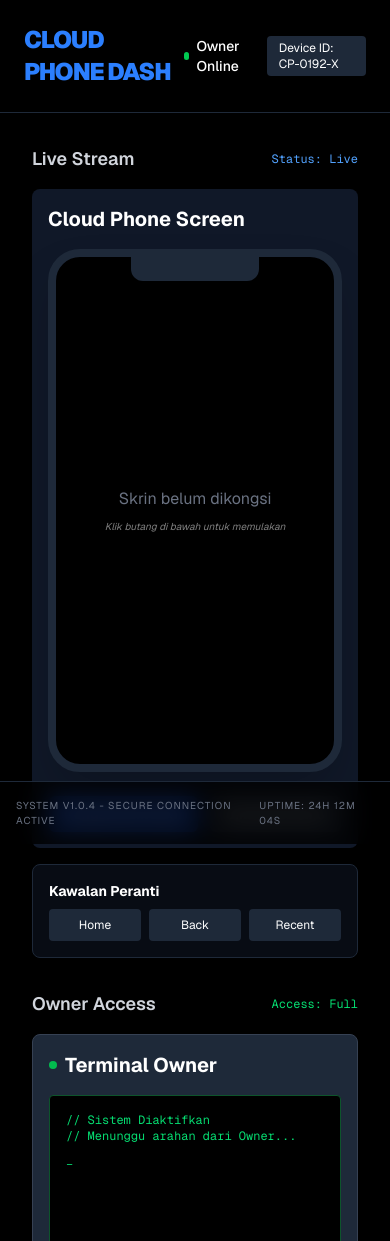
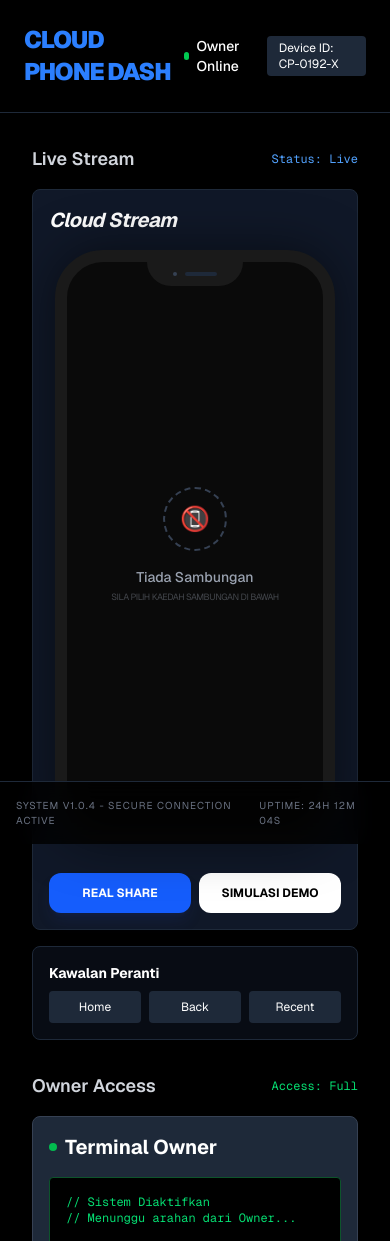
Before and after one commit to Kenza2233/Share-screen-, a Next.js app: page / in a window 390 px wide. Shown: the top 1241 px of the page. Built offline with nearby package versions, Linux system fonts and the light colour scheme.

Commit message:
feat: final polish for cloud phone dashboard with browser support detection and enhanced simulation
Co-authored-by: Kenza2233 <181603302+Kenza2233@users.noreply.github.com>

```diff
--- a/src/components/ScreenShare.tsx
+++ b/src/components/ScreenShare.tsx
@@ -7,11 +7,22 @@ const ScreenShare: React.FC = () => {
   const [isSharing, setIsSharing] = useState(false);
   const [isSimulating, setIsSimulating] = useState(false);
   const [error, setError] = useState<string | null>(null);
+  const [isApiSupported, setIsApiSupported] = useState(true);
+
+  useEffect(() => {
+    // Semak sokongan API sebaik sahaja komponen dimuatkan
+    const supported = !!(navigator.mediaDevices && navigator.mediaDevices.getDisplayMedia);
+    setIsApiSupported(supported);
+
+    if (!supported) {
+      setError("Nota: Pelayar ini tidak menyokong perkongsian skrin real (biasanya memerlukan HTTPS atau pelayar moden). Sila gunakan 'Simulasi Demo'.");
+    }
+  }, []);
 
   const startSharing = async () => {
     setIsSimulating(false);
-    if (!navigator.mediaDevices || !navigator.mediaDevices.getDisplayMedia) {
-      setError("Pelayar anda tidak menyokong perkongsian skrin.");
+    if (!isApiSupported) {
+      setError("Pelayar anda tidak menyokong perkongsian skrin real.");
       return;
     }
 
@@ -56,29 +67,56 @@ const ScreenShare: React.FC = () => {
   };
 
   return (
-    <div className="flex flex-col items-center p-4 bg-gray-900 rounded-lg shadow-lg">
+    <div className="flex flex-col items-center p-4 bg-gray-900 rounded-lg shadow-lg border border-gray-800">
       <div className="flex justify-between w-full mb-4 items-center">
-        <h2 className="text-xl font-bold text-white">Cloud Phone Screen</h2>
+        <h2 className="text-xl font-bold text-white tracking-tight italic">Cloud Stream</h2>
         {isSimulating && (
-          <span className="bg-yellow-600 text-white text-[10px] px-2 py-0.5 rounded animate-pulse">
-            SIMULASI
+          <span className="bg-blue-500/20 text-blue-400 text-[10px] px-2 py-1 rounded-full border border-blue-500/30 animate-pulse font-bold">
+            • SIMULASI AKTIF
           </span>
         )}
       </div>
 
-      <div className="relative w-full aspect-[9/16] max-w-[300px] bg-black rounded-[2rem] overflow-hidden border-[8px] border-gray-800 shadow-2xl">
-        {/* Notch */}
-        <div className="absolute top-0 left-1/2 -translate-x-1/2 w-32 h-6 bg-gray-800 rounded-b-xl z-10"></div>
+      <div className="relative w-full aspect-[9/19] max-w-[280px] bg-[#0a0a0a] rounded-[3rem] overflow-hidden border-[12px] border-[#1a1a1a] shadow-[0_0_50px_rgba(0,0,0,0.5)]">
+        {/* Modern Notch */}
+        <div className="absolute top-0 left-1/2 -translate-x-1/2 w-24 h-6 bg-[#1a1a1a] rounded-b-3xl z-20 flex items-center justify-center gap-2">
+            <div className="w-1 h-1 bg-gray-700 rounded-full"></div>
+            <div className="w-8 h-1 bg-gray-800 rounded-full"></div>
+        </div>
 
         {isSimulating ? (
-          <div className="w-full h-full bg-gradient-to-br from-indigo-900 to-purple-900 flex flex-col items-center justify-center p-6 text-center">
-             <div className="w-16 h-16 bg-white/20 rounded-2xl mb-4 animate-bounce flex items-center justify-center text-3xl">📱</div>
-             <p className="text-white font-bold text-lg mb-2">Peranti Cloud Aktif</p>
-             <p className="text-white/60 text-xs">Menerima data dari pelayan...</p>
-             <div className="mt-8 grid grid-cols-3 gap-3 w-full">
-                {[...Array(9)].map((_, i) => (
-                  <div key={i} className="aspect-square bg-white/10 rounded-lg animate-pulse"></div>
-                ))}
+          <div className="w-full h-full bg-[#050505] flex flex-col relative overflow-hidden">
+             {/* Dynamic BG Effect */}
+             <div className="absolute inset-0 bg-[radial-gradient(circle_at_50%_50%,#1e1b4b_0%,#000_70%)] opacity-50"></div>
+
+             {/* Mock OS Interface */}
+             <div className="relative z-10 flex flex-col h-full p-6 pt-10">
+                <div className="flex justify-between items-center mb-10">
+                    <div className="text-[10px] font-bold text-white/40">9:41</div>
+                    <div className="flex gap-1">
+                        <div className="w-3 h-2 bg-white/40 rounded-[1px]"></div>
+                        <div className="w-3 h-2 bg-white/40 rounded-[1px]"></div>
+                    </div>
+                </div>
+
+                <div className="flex-1 flex flex-col items-center justify-center">
+                    <div className="w-20 h-20 bg-gradient-to-tr from-blue-600 to-indigo-600 rounded-3xl mb-4 shadow-xl shadow-blue-900/20 flex items-center justify-center text-3xl">
+                        📡
+                    </div>
+                    <h3 className="text-white font-black text-xl mb-1">Android 14</h3>
+                    <p className="text-blue-400/80 text-[10px] font-mono uppercase tracking-widest">Connected via Cloud</p>
+
+                    <div className="mt-12 w-full space-y-3">
+                        {[1, 2, 3].map((i) => (
+                            <div key={i} className="h-10 bg-white/5 rounded-xl border border-white/10 flex items-center px-4 animate-pulse" style={{animationDelay: `${i*0.2}s`}}>
+                                <div className="w-4 h-4 bg-white/10 rounded-full mr-3"></div>
+                                <div className="h-2 w-24 bg-white/10 rounded-full"></div>
+                            </div>
+                        ))}
+                    </div>
+                </div>
+
+                <div className="h-1 w-24 bg-white/20 rounded-full self-center mb-2"></div>
              </div>
           </div>
         ) : (
@@ -91,39 +129,51 @@ const ScreenShare: React.FC = () => {
         )}
 
         {!isSharing && (
-          <div className="absolute inset-0 flex flex-col items-center justify-center text-gray-500 p-6 text-center">
-            <p className="mb-2">Skrin belum dikongsi</p>
-            <p className="text-[10px] opacity-50 text-white italic">Klik butang di bawah untuk memulakan</p>
+          <div className="absolute inset-0 flex flex-col items-center justify-center text-gray-400 p-8 text-center z-10">
+            <div className="w-16 h-16 rounded-full border-2 border-dashed border-gray-700 flex items-center justify-center mb-4">
+                <span className="text-2xl">📵</span>
+            </div>
+            <p className="text-sm font-medium mb-1">Tiada Sambungan</p>
+            <p className="text-[9px] opacity-40 uppercase tracking-tighter">Sila pilih kaedah sambungan di bawah</p>
           </div>
         )}
       </div>
 
-      <div className="mt-6 flex flex-wrap justify-center gap-3">
-        {!isSharing ? (
-          <>
+      <div className="mt-8 flex flex-col w-full gap-3">
+        <div className="flex gap-2">
             <button
               onClick={startSharing}
-              className="px-4 py-2 bg-blue-600 hover:bg-blue-700 text-white font-semibold rounded-md transition text-sm"
+              disabled={!isApiSupported}
+              className={`flex-1 py-3 px-4 rounded-xl font-bold text-xs transition flex items-center justify-center gap-2 ${
+                isApiSupported
+                ? "bg-blue-600 hover:bg-blue-500 text-white shadow-lg shadow-blue-900/20"
+                : "bg-gray-800 text-gray-500 cursor-not-allowed border border-gray-700"
+              }`}
             >
-              Kongsi Skrin Real
+              <span>{isApiSupported ? "REAL SHARE" : "NOT SUPPORTED"}</span>
             </button>
+
             <button
-              onClick={startSimulation}
-              className="px-4 py-2 bg-gray-700 hover:bg-gray-600 text-white font-semibold rounded-md transition text-sm"
+              onClick={isSharing ? stopSharing : startSimulation}
+              className={`flex-1 py-3 px-4 rounded-xl font-bold text-xs transition flex items-center justify-center gap-2 ${
+                isSharing
+                ? "bg-red-600/10 text-red-500 border border-red-500/20 hover:bg-red-600/20"
+                : "bg-white text-black hover:bg-gray-200"
+              }`}
             >
-              Simulasi Demo
+              <span>{isSharing ? "DISCONNECT" : "SIMULASI DEMO"}</span>
             </button>
-          </>
-        ) : (
-          <button
-            onClick={stopSharing}
-            className="px-6 py-2 bg-red-600 hover:bg-red-700 text-white font-semibold rounded-md transition"
-          >
-            Tutup Sambungan
-          </button>
-        )}
+        </div>
       </div>
-      {error && <p className="mt-4 text-red-500 text-sm bg-red-500/10 px-3 py-1 rounded border border-red-500/20">{error}</p>}
+
+      {error && (
+        <div className="mt-4 p-3 bg-red-950/30 border border-red-900/50 rounded-xl flex items-start gap-3">
+            <span className="text-red-500 mt-0.5">⚠️</span>
+            <p className="text-[10px] text-red-400 leading-relaxed font-medium">
+                {error}
+            </p>
+        </div>
+      )}
     </div>
   );
 };
```
Also changed, not shown: 1 other file (tests, documents, lock files or other folders).
